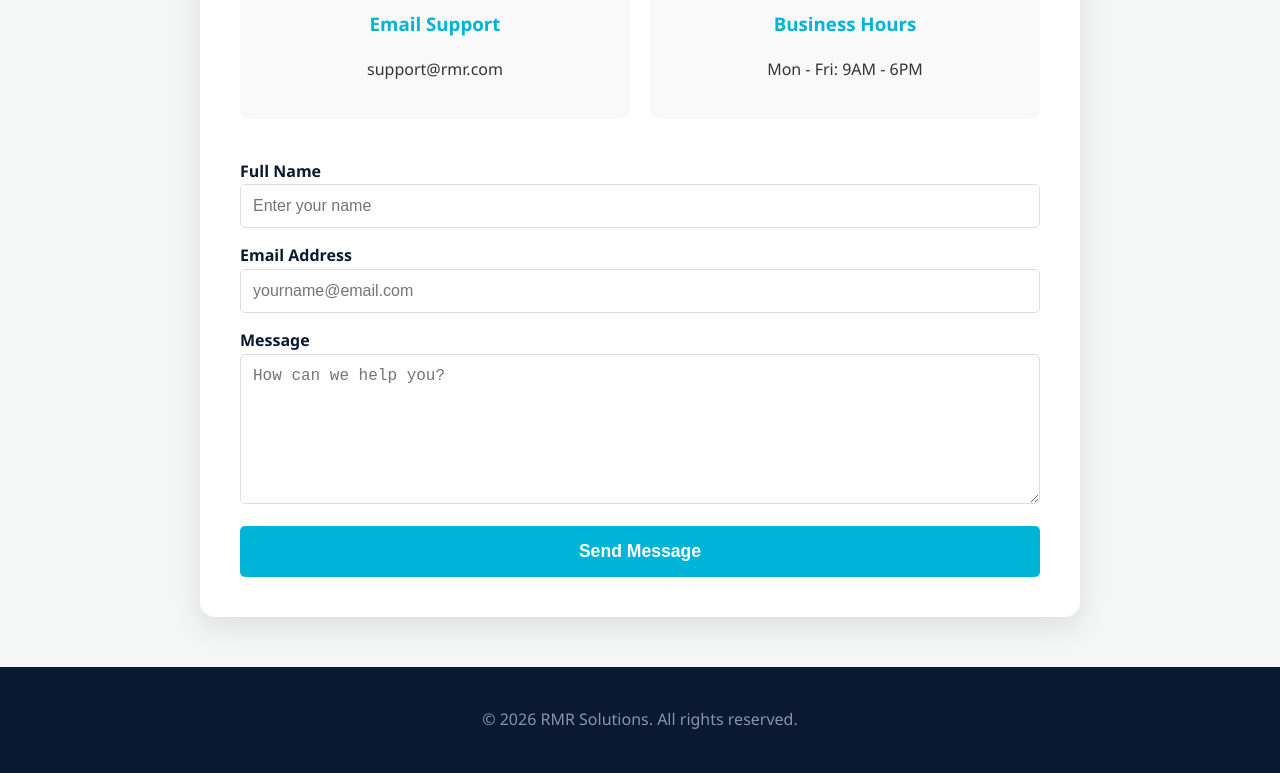
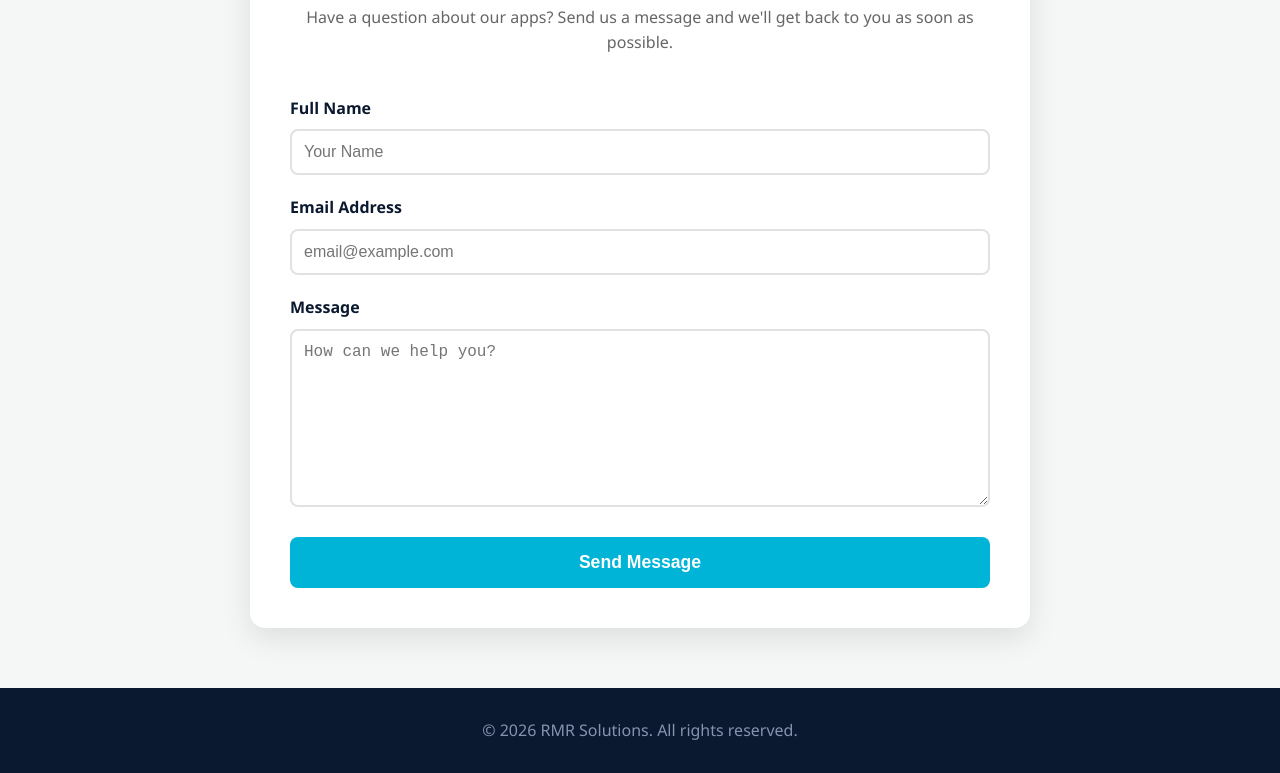
Before and after one commit to radirim/sitestor, a plain HTML site: page contact.html in a window 1280 px wide. Shown: the part 300-1073 px from the top of the page. Drawn offline with Linux system fonts and the light colour scheme.

Commit message:
Update contact.html

```diff
--- a/contact.html
+++ b/contact.html
@@ -13,19 +13,21 @@
         }
 
         body {
-            font-family: 'Segoe UI', sans-serif;
+            font-family: 'Segoe UI', Tahoma, Geneva, Verdana, sans-serif;
             margin: 0;
             line-height: 1.6;
             background-color: #f4f7f6;
             color: #333;
         }
 
+        /* Navigation */
         nav {
             background: var(--primary);
             padding: 1rem 8%;
             display: flex;
             justify-content: space-between;
             align-items: center;
+            box-shadow: 0 2px 10px rgba(0,0,0,0.2);
         }
 
         .logo {
@@ -36,8 +38,8 @@
         }
 
         .container {
-            max-width: 800px;
-            margin: 50px auto;
+            max-width: 700px;
+            margin: 60px auto;
             padding: 40px;
             background: var(--white);
             border-radius: 15px;
@@ -47,47 +49,44 @@
         h1 {
             color: var(--primary);
             text-align: center;
-            margin-bottom: 30px;
+            margin-bottom: 10px;
         }
 
-        .contact-info {
-            display: grid;
-            grid-template-columns: 1fr 1fr;
-            gap: 20px;
+        p.subtitle {
+            text-align: center;
+            color: #666;
             margin-bottom: 40px;
-            text-align: center;
         }
 
-        .info-card {
-            padding: 20px;
-            background: #f9f9f9;
-            border-radius: 10px;
-        }
-
-        .info-card h3 {
-            margin-top: 0;
-            color: var(--secondary);
-        }
-
-        /* Contact Form */
+        /* Form Styling */
         form {
             display: flex;
             flex-direction: column;
-            gap: 15px;
+            gap: 20px;
+        }
+
+        .form-group {
+            display: flex;
+            flex-direction: column;
+            gap: 8px;
         }
 
         label {
-            font-weight: bold;
+            font-weight: 600;
             color: var(--primary);
         }
 
         input, textarea {
             padding: 12px;
-            border: 1px solid #ddd;
-            border-radius: 5px;
+            border: 2px solid #e1e1e1;
+            border-radius: 8px;
             font-size: 1rem;
-            width: 100%;
-            box-sizing: border-box;
+            transition: 0.3s;
+            outline: none;
+        }
+
+        input:focus, textarea:focus {
+            border-color: var(--secondary);
         }
 
         textarea {
@@ -95,38 +94,39 @@
             resize: vertical;
         }
 
-        .btn-submit {
+        .btn-send {
             background: var(--secondary);
             color: white;
             padding: 15px;
             border: none;
-            border-radius: 5px;
+            border-radius: 8px;
             font-size: 1.1rem;
             font-weight: bold;
             cursor: pointer;
             transition: 0.3s;
+            margin-top: 10px;
         }
 
-        .btn-submit:hover {
+        .btn-send:hover {
             background: #0096b1;
             transform: translateY(-2px);
+            box-shadow: 0 5px 15px rgba(0, 180, 216, 0.3);
+        }
+
+        .back-home {
+            display: inline-block;
+            margin-bottom: 20px;
+            color: var(--secondary);
+            text-decoration: none;
+            font-weight: 600;
         }
 
         footer {
             text-align: center;
-            padding: 40px;
+            padding: 30px;
             color: #8892b0;
             background: var(--primary);
-            margin-top: 50px;
-        }
-
-        .back-home {
-            display: block;
-            text-align: center;
-            margin-bottom: 20px;
-            color: var(--secondary);
-            text-decoration: none;
-            font-weight: bold;
+            margin-top: 60px;
         }
     </style>
 </head>
@@ -138,37 +138,27 @@
 
     <div class="container">
         <a href="index.html" class="back-home">&larr; Back to Home</a>
-        <h1>Contact Our Team</h1>
+        <h1>Get in Touch</h1>
+        <p class="subtitle">Have a question about our apps? Send us a message and we'll get back to you as soon as possible.</p>
 
-        <div class="contact-info">
-            <div class="info-card">
-                <h3>Email Support</h3>
-                <p>support@rmr.com</p>
-            </div>
-            <div class="info-card">
-                <h3>Business Hours</h3>
-                <p>Mon - Fri: 9AM - 6PM</p>
-            </div>
-        </div>
-
-        <!-- Form li ghadi ysift lik l-emails (khdemt b Formspree service gratuit) -->
-        <form action="https://formspree.io/f/your_id_here" method="POST">
-            <div>
-                <label>Full Name</label>
-                <input type="text" name="name" placeholder="Enter your name" required>
+        <!-- Form m-connecté m3a Formspree dyalk -->
+        <form action="https://formspree.io/f/mdabgkkz" method="POST">
+            <div class="form-group">
+                <label for="full-name">Full Name</label>
+                <input type="text" id="full-name" name="name" placeholder="Your Name" required>
             </div>
 
-            <div>
-                <label>Email Address</label>
-                <input type="email" name="_replyto" placeholder="yourname@email.com" required>
+            <div class="form-group">
+                <label for="email">Email Address</label>
+                <input type="email" id="email" name="email" placeholder="email@example.com" required>
             </div>
 
-            <div>
-                <label>Message</label>
-                <textarea name="message" placeholder="How can we help you?" required></textarea>
+            <div class="form-group">
+                <label for="message">Message</label>
+                <textarea id="message" name="message" placeholder="How can we help you?" required></textarea>
             </div>
 
-            <button type="submit" class="btn-submit">Send Message</button>
+            <button type="submit" class="btn-send">Send Message</button>
         </form>
     </div>
 
```
